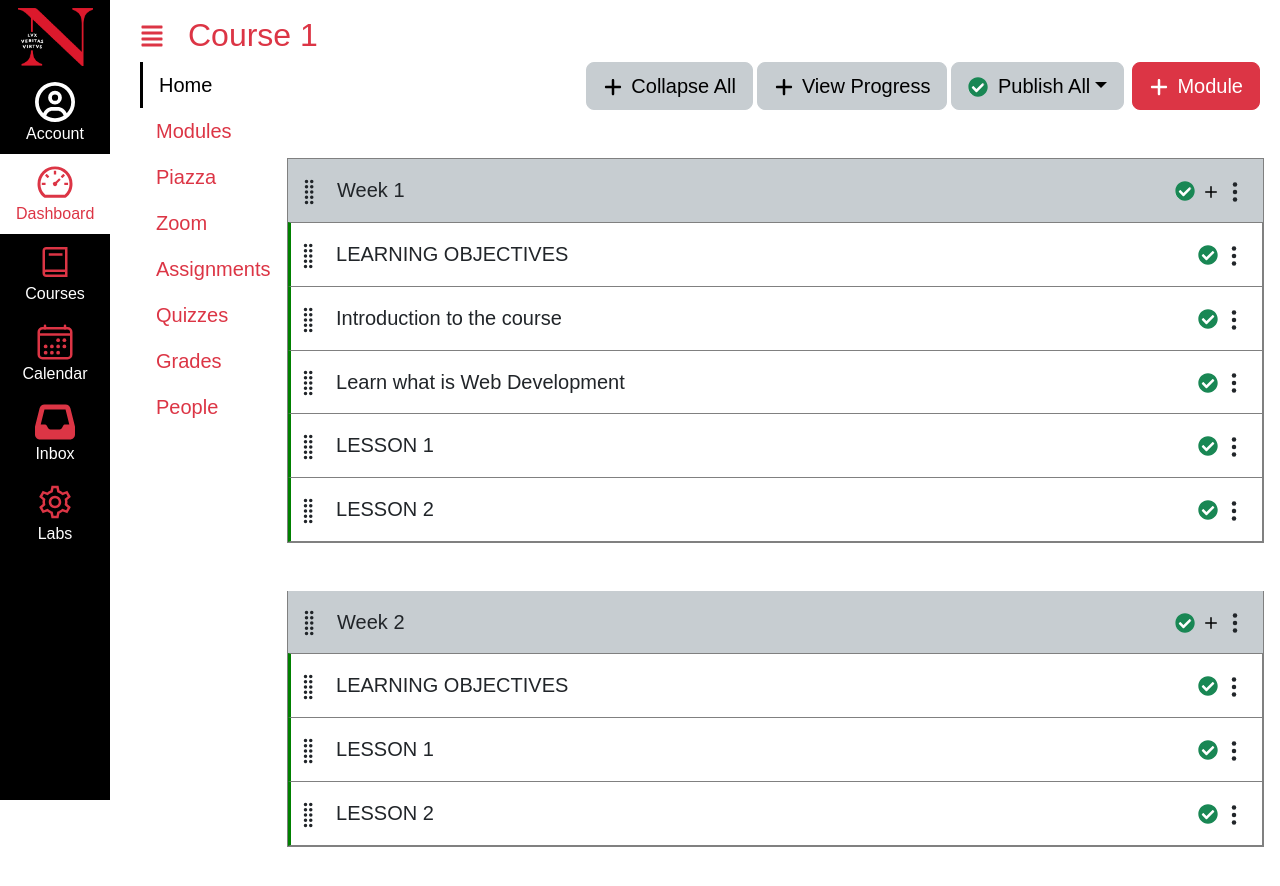
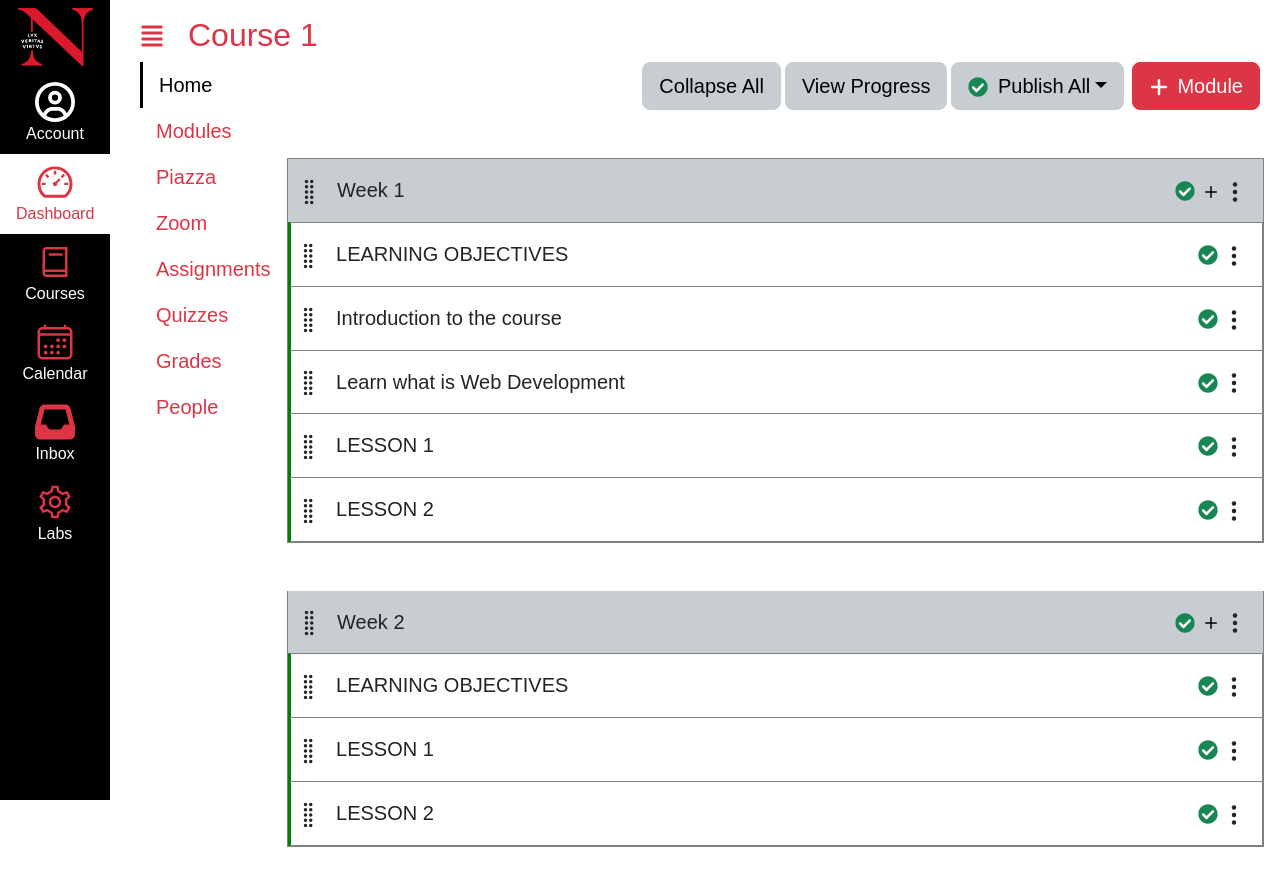
Before and after one commit to devt-code/-kambaz-next-js, a Next.js app: page /Courses/1/Modules in a window 1280 px wide. Shown: the top 886 px of the page. Built offline with nearby package versions, Linux system fonts and the light colour scheme.

Commit message:
Made changes to modules screen

```diff
--- a/app/(Kambaz)/Courses/[cid]/Modules/ModulesControls.tsx
+++ b/app/(Kambaz)/Courses/[cid]/Modules/ModulesControls.tsx
@@ -56,7 +56,6 @@ export default function ModulesControls() {
         className="me-1 float-end"
         id="wd-view-progress"
       >
-        <FaPlus className="position-relative me-2" style={{ bottom: "1px" }} />
         View Progress
       </Button>
       <Button
@@ -65,7 +64,6 @@ export default function ModulesControls() {
         className="me-1 float-end"
         id="wd-collapse-all"
       >
-        <FaPlus className="position-relative me-2" style={{ bottom: "1px" }} />
         Collapse All
       </Button>
     </div>
```
